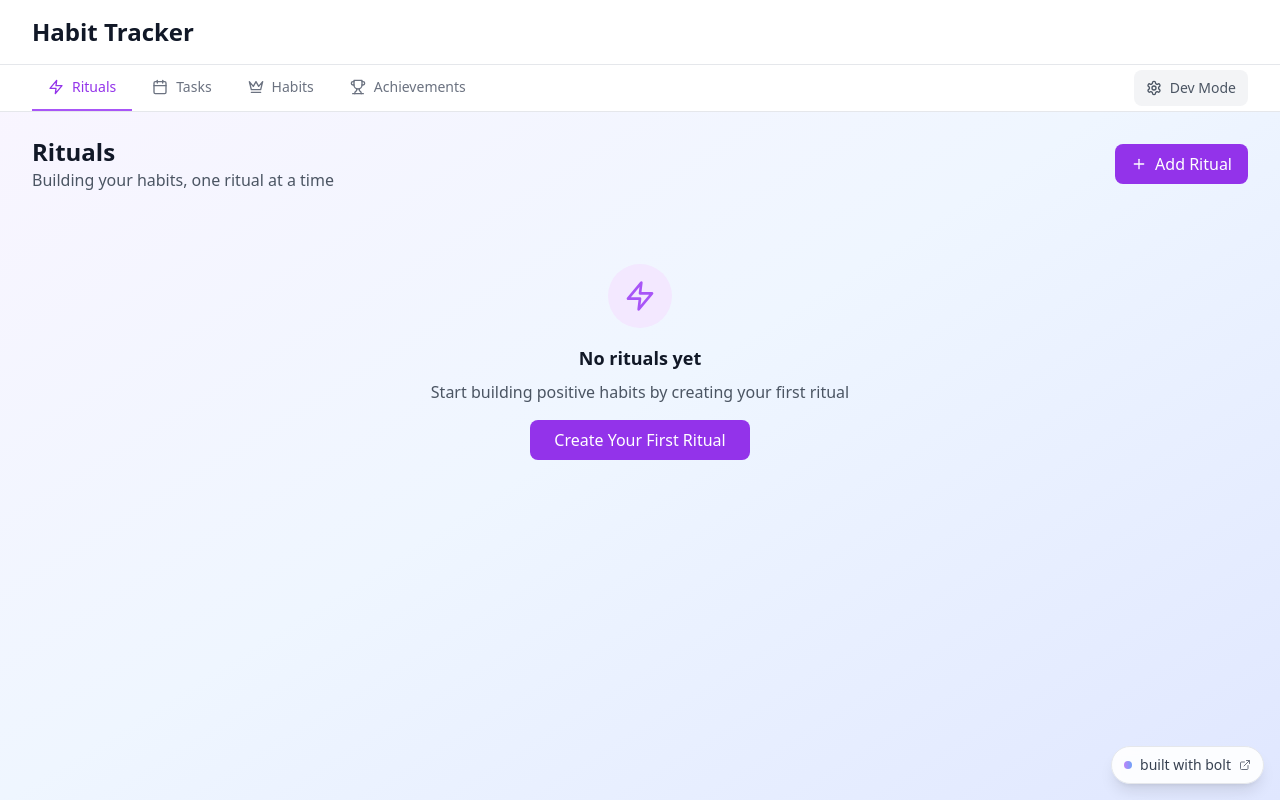
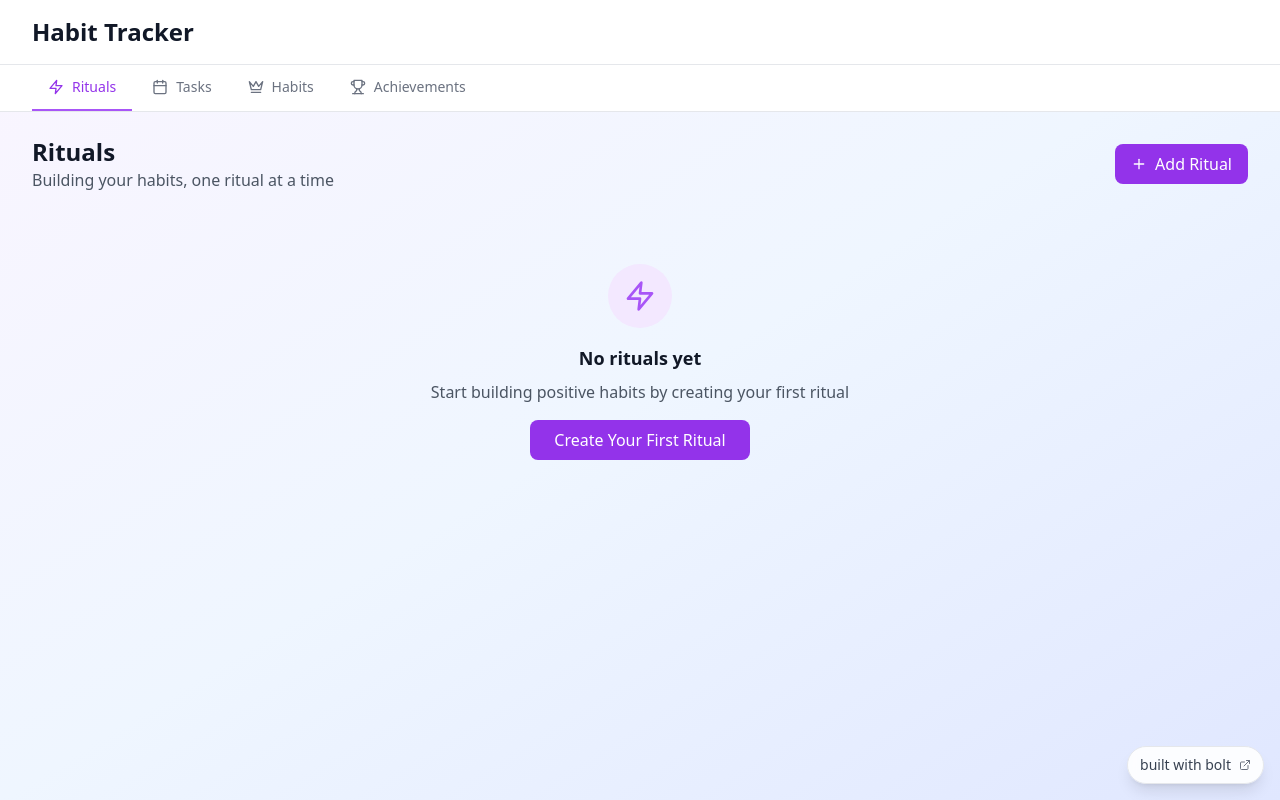
Before and after one commit to utsav132/Habit_Tracker, a React (Vite) app: page / in a window 1280 px wide. Built offline with nearby package versions, Linux system fonts and the light colour scheme.

Commit message:
Update App.tsx

```diff
--- a/src/App.tsx
+++ b/src/App.tsx
@@ -476,7 +476,7 @@ function App() {
         className="fixed bottom-4 right-4 z-40 bg-white/90 backdrop-blur-sm border border-gray-200 rounded-full px-3 py-2 shadow-lg hover:shadow-xl transition-all duration-200 hover:scale-105 group"
       >
         <div className="flex items-center space-x-2 text-sm">
-          <div className="w-2 h-2 bg-gradient-to-r from-purple-500 to-blue-500 rounded-full animate-pulse"></div>
+          {/* <div className="w-2 h-2 bg-gradient-to-r from-purple-500 to-blue-500 rounded-full animate-pulse"></div> */}
           <span className="text-gray-700 font-medium">built with bolt</span>
           <ExternalLink className="w-3 h-3 text-gray-500 group-hover:text-purple-500 transition-colors" />
         </div>
@@ -548,7 +548,7 @@ function App() {
               </div>
 
               {/* Dev Mode Toggle */}
-              <button
+              {/* <button
                 onClick={toggleDevMode}
                 className={`flex items-center space-x-2 px-3 py-2 text-sm font-medium rounded-lg transition-colors ${
                   devMode
@@ -558,7 +558,7 @@ function App() {
               >
                 <Settings className="w-4 h-4" />
                 <span className="hidden sm:inline">Dev Mode</span>
-              </button>
+              </button> */}
             </div>
           </div>
         </nav>
```
